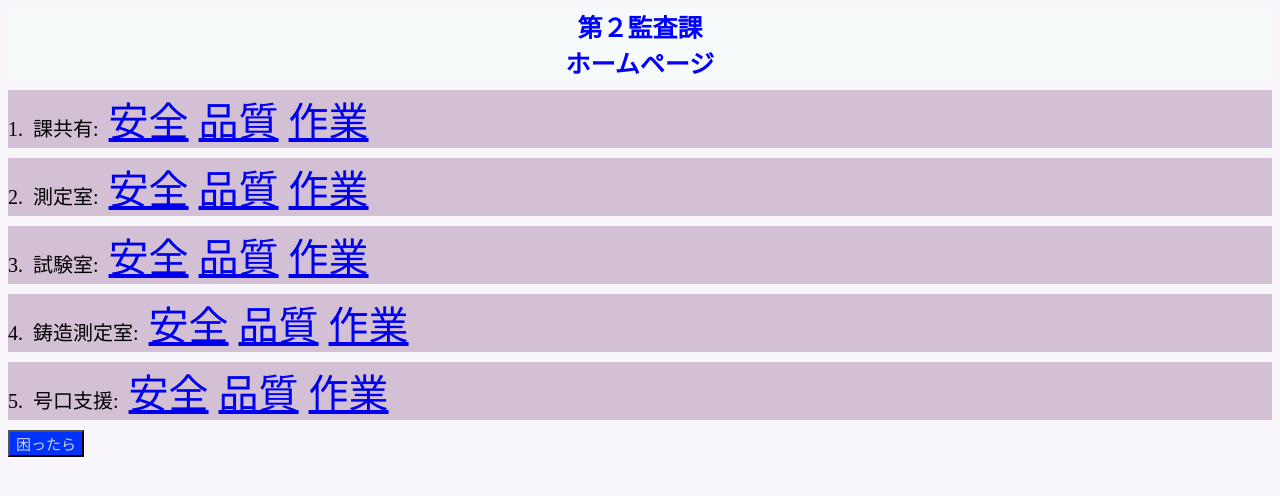
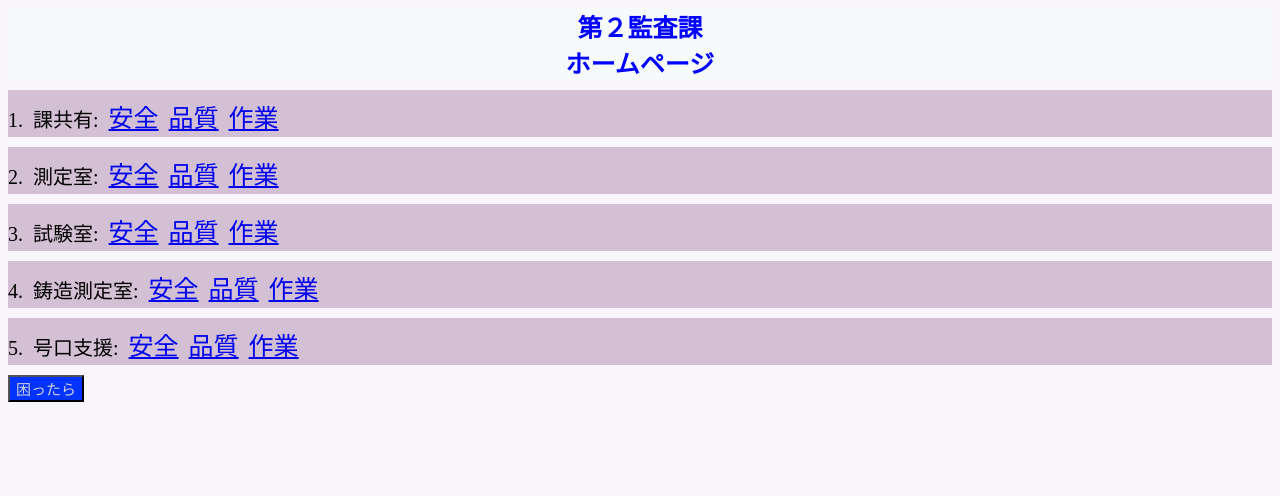
Before and after one commit to YanagidaKengo/second_audit_division, a plain HTML site: page index.html in a window 1280 px wide. Drawn offline with Linux system fonts and the light colour scheme.

Commit message:
Update styles.css

```diff
--- a/styles.css
+++ b/styles.css
@@ -81,3 +81,7 @@ button {
 .no {
   font-size: 20px;
 }
+
+a{
+  font-size: 25px;
+}
```
